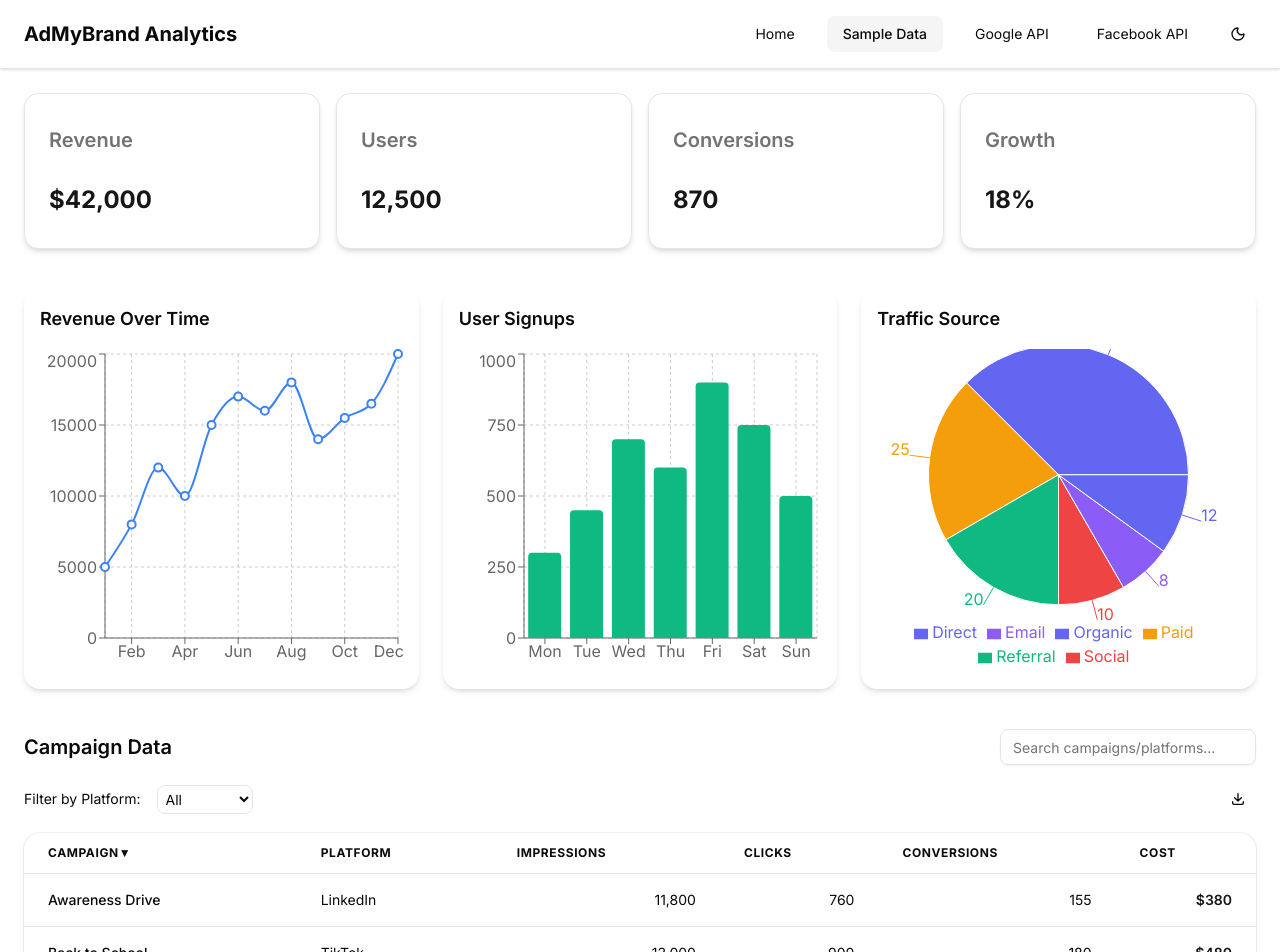
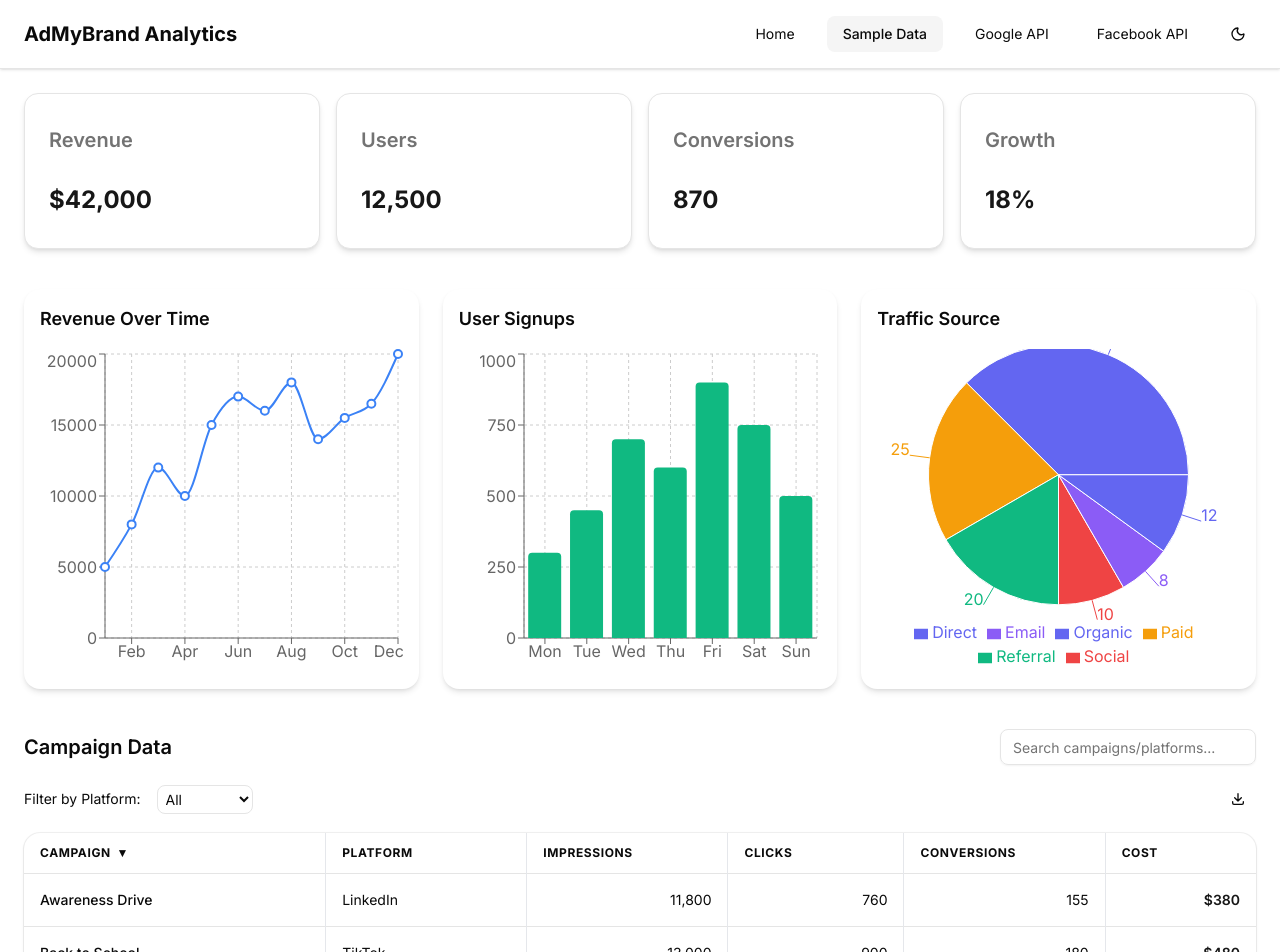
Before and after one commit to KarthikNot/analytics-dashboard, a Next.js app in the folder frontend/: page /dashboard in a window 1280 px wide. Shown: the top 952 px of the page. Built offline with nearby package versions, Linux system fonts and the light colour scheme.

Commit message:
fixed column widths in table

```diff
--- a/frontend/components/DataTable.tsx
+++ b/frontend/components/DataTable.tsx
@@ -17,6 +17,26 @@ import { mockTableData } from "@/lib/mockData"
 const ITEMS_PER_PAGE = 5
 
 type SortKey = "campaign" | "platform" | "impressions" | "clicks" | "conversions" | "cost"
+
+// Define fixed widths for each column (in px)
+const COLUMN_WIDTHS: Record<SortKey, string> = {
+  campaign: "w-48",      // 12rem
+  platform: "w-32",      // 8rem
+  impressions: "w-32",   // 8rem
+  clicks: "w-28",        // 7rem
+  conversions: "w-32",   // 8rem
+  cost: "w-24",          // 6rem
+}
+
+// Add border classes for column separation
+const COLUMN_BORDERS: Record<SortKey, string> = {
+  campaign: "border-r border-gray-200 dark:border-white/10",
+  platform: "border-r border-gray-200 dark:border-white/10",
+  impressions: "border-r border-gray-200 dark:border-white/10",
+  clicks: "border-r border-gray-200 dark:border-white/10",
+  conversions: "border-r border-gray-200 dark:border-white/10",
+  cost: "", // last column, no right border
+}
 
 export default function DataTable() {
   const [search, setSearch] = useState("")
@@ -89,6 +109,16 @@ export default function DataTable() {
 
   const uniquePlatforms = Array.from(new Set(mockTableData.map(row => row.platform)))
 
+  // Table column keys in order
+  const columnKeys: SortKey[] = [
+    "campaign",
+    "platform",
+    "impressions",
+    "clicks",
+    "conversions",
+    "cost"
+  ]
+
   return (
     <div className="space-y-4">
       <div className="flex justify-between items-center">
@@ -156,17 +186,28 @@ export default function DataTable() {
       </div>
 
       <div className="overflow-x-auto rounded-2xl shadow ring-1 ring-black/5 dark:ring-white/10 bg-card">
-        <Table className="min-w-full">
+        <Table className="min-w-full table-fixed">
           <TableHeader>
             <TableRow>
-              {["campaign", "platform", "impressions", "clicks", "conversions", "cost"].map((key) => (
+              {columnKeys.map((key, idx) => (
                 <TableHead
                   key={key}
                   onClick={() => toggleSort(key as SortKey)}
-                  className="cursor-pointer px-6 py-3 uppercase text-xs font-bold tracking-wider"
+                  className={`cursor-pointer px-4 py-3 uppercase text-xs font-bold tracking-wider ${COLUMN_WIDTHS[key]} whitespace-normal break-words ${COLUMN_BORDERS[key]}`}
+                  style={{
+                    wordBreak: "break-word",
+                    whiteSpace: "normal",
+                  }}
+                  scope="col"
                 >
-                  {key}
-                  {sortKey === key && (sortOrder === "asc" ? "▼" : "▲")}
+                  <div className="flex items-center gap-1">
+                    <span>{key}</span>
+                    {sortKey === key && (
+                      <span className="inline-block w-4 text-center">
+                        {sortOrder === "asc" ? "▼" : "▲"}
+                      </span>
+                    )}
+                  </div>
                 </TableHead>
               ))}
             </TableRow>
@@ -181,12 +222,42 @@ export default function DataTable() {
             ) : (
               paginatedData.map((row) => (
                 <TableRow key={row.id} className="transition hover:bg-primary/10 dark:hover:bg-primary/20">
-                  <TableCell className="px-6 py-4 font-medium">{row.campaign}</TableCell>
-                  <TableCell className="px-6 py-4">{row.platform}</TableCell>
-                  <TableCell className="px-6 py-4 text-right">{row.impressions.toLocaleString()}</TableCell>
-                  <TableCell className="px-6 py-4 text-right">{row.clicks.toLocaleString()}</TableCell>
-                  <TableCell className="px-6 py-4 text-right">{row.conversions.toLocaleString()}</TableCell>
-                  <TableCell className="px-6 py-4 text-right font-semibold text-primary">{row.cost}</TableCell>
+                  <TableCell
+                    className={`px-4 py-4 font-medium align-top ${COLUMN_WIDTHS["campaign"]} whitespace-normal break-words ${COLUMN_BORDERS["campaign"]}`}
+                    style={{ wordBreak: "break-word", whiteSpace: "normal" }}
+                  >
+                    {row.campaign}
+                  </TableCell>
+                  <TableCell
+                    className={`px-4 py-4 align-top ${COLUMN_WIDTHS["platform"]} whitespace-normal break-words ${COLUMN_BORDERS["platform"]}`}
+                    style={{ wordBreak: "break-word", whiteSpace: "normal" }}
+                  >
+                    {row.platform}
+                  </TableCell>
+                  <TableCell
+                    className={`px-4 py-4 text-right align-top ${COLUMN_WIDTHS["impressions"]} whitespace-normal break-words ${COLUMN_BORDERS["impressions"]}`}
+                    style={{ wordBreak: "break-word", whiteSpace: "normal" }}
+                  >
+                    {row.impressions.toLocaleString()}
+                  </TableCell>
+                  <TableCell
+                    className={`px-4 py-4 text-right align-top ${COLUMN_WIDTHS["clicks"]} whitespace-normal break-words ${COLUMN_BORDERS["clicks"]}`}
+                    style={{ wordBreak: "break-word", whiteSpace: "normal" }}
+                  >
+                    {row.clicks.toLocaleString()}
+                  </TableCell>
+                  <TableCell
+                    className={`px-4 py-4 text-right align-top ${COLUMN_WIDTHS["conversions"]} whitespace-normal break-words ${COLUMN_BORDERS["conversions"]}`}
+                    style={{ wordBreak: "break-word", whiteSpace: "normal" }}
+                  >
+                    {row.conversions.toLocaleString()}
+                  </TableCell>
+                  <TableCell
+                    className={`px-4 py-4 text-right font-semibold text-primary align-top ${COLUMN_WIDTHS["cost"]} whitespace-normal break-words ${COLUMN_BORDERS["cost"]}`}
+                    style={{ wordBreak: "break-word", whiteSpace: "normal" }}
+                  >
+                    {row.cost}
+                  </TableCell>
                 </TableRow>
               ))
             )}
```
